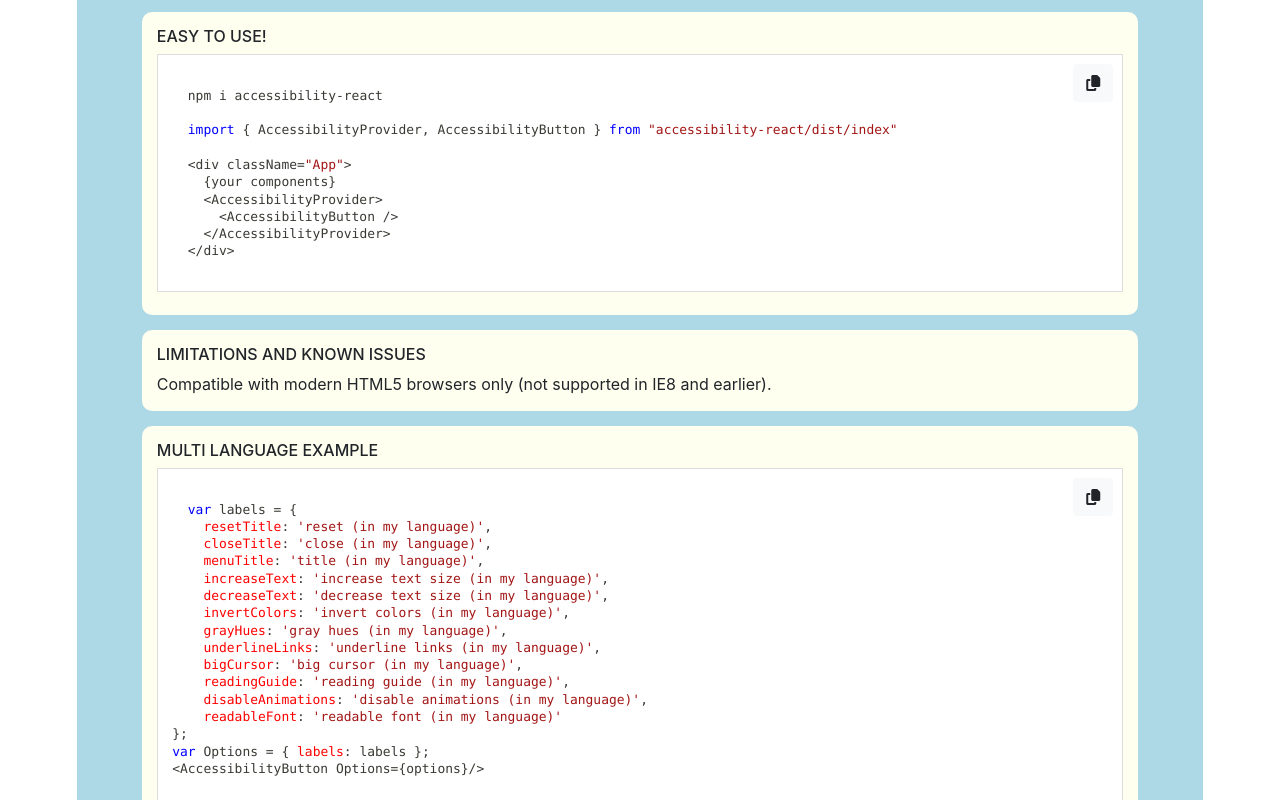
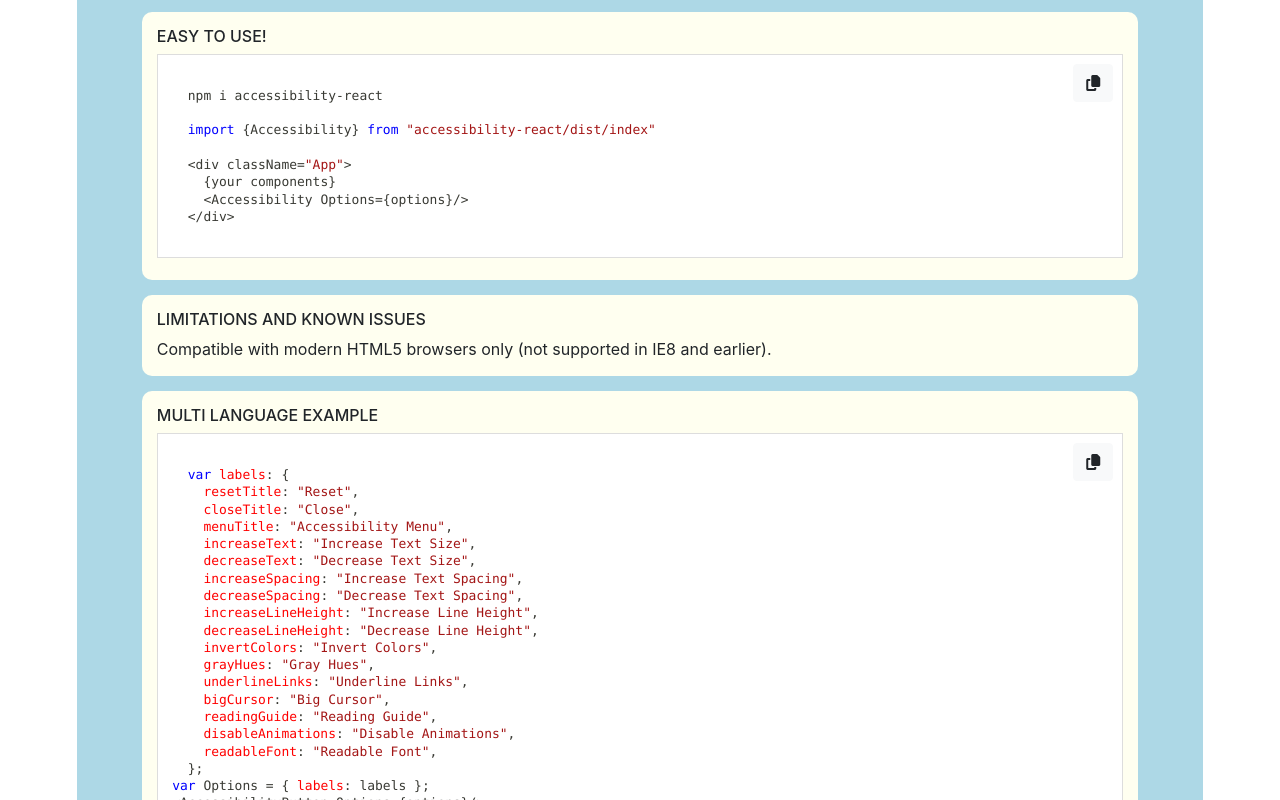
Before and after one commit to IamShaharFar/Accessibility-Menu-For-React, a React (Create React App) app: page / in a window 1280 px wide. Shown: the part 660-1460 px from the top of the page. Built offline with nearby package versions, Linux system fonts and the light colour scheme.

Commit message:
changed examples

```diff
--- a/src/components/AccessibilityExample .js
+++ b/src/components/AccessibilityExample .js
@@ -9,47 +9,53 @@
   const howToUse = `
   npm i accessibility-react
 
-  import { AccessibilityProvider, AccessibilityButton } from "accessibility-react/dist/index"
+  import {Accessibility} from "accessibility-react/dist/index"
 
   <div className="App">
     {your components}
-    <AccessibilityProvider>
-      <AccessibilityButton />
-    </AccessibilityProvider>
+    <Accessibility Options={options}/>
   </div>
   `;
 
   const multiLanguage = `
-  var labels = {
-    resetTitle: 'reset (in my language)',
-    closeTitle: 'close (in my language)',
-    menuTitle: 'title (in my language)',
-    increaseText: 'increase text size (in my language)',
-    decreaseText: 'decrease text size (in my language)',
-    invertColors: 'invert colors (in my language)',
-    grayHues: 'gray hues (in my language)',
-    underlineLinks: 'underline links (in my language)',
-    bigCursor: 'big cursor (in my language)',
-    readingGuide: 'reading guide (in my language)',
-    disableAnimations: 'disable animations (in my language)',
-    readableFont: 'readable font (in my language)'
-};
+  var labels: {
+    resetTitle: "Reset",
+    closeTitle: "Close",
+    menuTitle: "Accessibility Menu",
+    increaseText: "Increase Text Size",
+    decreaseText: "Decrease Text Size",
+    increaseSpacing: "Increase Text Spacing",
+    decreaseSpacing: "Decrease Text Spacing",
+    increaseLineHeight: "Increase Line Height",
+    decreaseLineHeight: "Decrease Line Height",
+    invertColors: "Invert Colors",
+    grayHues: "Gray Hues",
+    underlineLinks: "Underline Links",
+    bigCursor: "Big Cursor",
+    readingGuide: "Reading Guide",
+    disableAnimations: "Disable Animations",
+    readableFont: "Readable Font",
+  };
 var Options = { labels: labels };
 <AccessibilityButton Options={options}/>
   `;
 
   const disableFeatures = `
-  Options.modules = {
-    increaseText: true/false,
-    decreaseText: true/false,
-    invertColors: true/false,
-    grayHues: true/false,
-    underlineLinks: true/false,
-    bigCursor: true/false,
-    readingGuide: true/false,
-    disableAnimations: true/false,
-    readableFont: true/false
-};
+  Options.modules: {
+    increaseText: true,
+    decreaseText: true,
+    increaseSpacing: true,
+    decreaseSpacing: true,
+    increaseLineHeight: true,
+    decreaseLineHeight: true,
+    invertColors: true,
+    grayHues: true,
+    underlineLinks: true,
+    bigCursor: true,
+    readingGuide: true,
+    disableAnimations: true,
+    readableFont: true,
+  };
   `;
 
   const positioning = `
--- a/src/components/PlayGround.js
+++ b/src/components/PlayGround.js
@@ -88,10 +88,10 @@
   Options.modules = {
     increaseText: ${localOptions.modules.increaseText},
     decreaseText: ${localOptions.modules.decreaseText},
-    increaseSpacing: "${localOptions.modules.increaseSpacing}",
-    decreaseSpacing: "${localOptions.modules.decreaseSpacing}",
-    increaseLineHeight: "${localOptions.modules.increaseLineHeight}",
-    decreaseLineHeight: "${localOptions.modules.decreaseLineHeight}",
+    increaseSpacing: ${localOptions.modules.increaseSpacing},
+    decreaseSpacing: ${localOptions.modules.decreaseSpacing},
+    increaseLineHeight: ${localOptions.modules.increaseLineHeight},
+    decreaseLineHeight: ${localOptions.modules.decreaseLineHeight},
     invertColors: ${localOptions.modules.invertColors},
     grayHues: ${localOptions.modules.grayHues},
     underlineLinks: ${localOptions.modules.underlineLinks},
```
